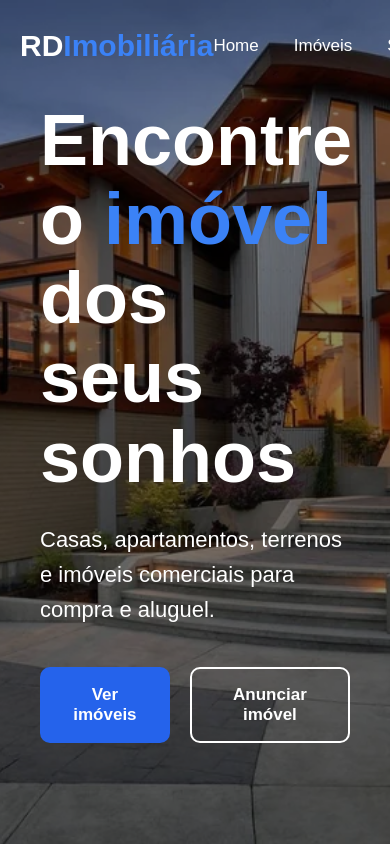
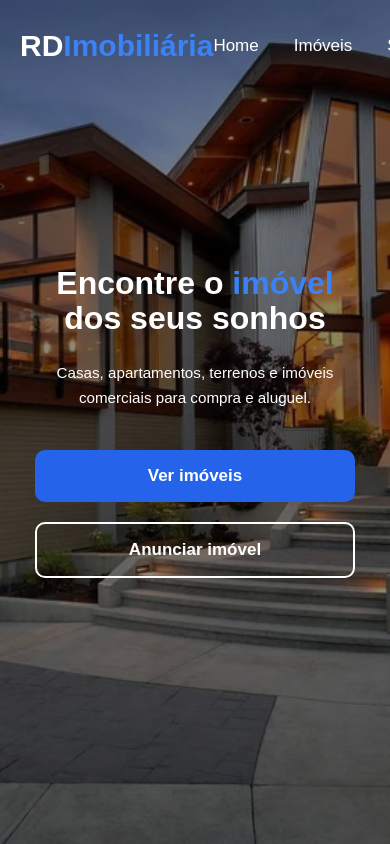
Before and after one commit to Domingos244/RD-imobi, a React (Vite) app: page / in a window 390 px wide. Shown: the top 844 px of the page. Built offline with nearby package versions, Linux system fonts and the light colour scheme.

Commit message:
responsivo

```diff
--- a/src/components/Hero/styles.css
+++ b/src/components/Hero/styles.css
@@ -1,6 +1,6 @@
 .hero {
   width: 100%;
-  height: 100vh;
+  min-height: 100vh;
 
   background: url("/img/dreamhouse.webp") center center / cover no-repeat;
 
@@ -22,17 +22,16 @@
 .hero-content {
   width: 100%;
   max-width: 1200px;
+  margin: 0 auto;
 
-  margin: 0 auto;
-  padding: 0 40px;
+  padding: 0 50px;
 
   color: #fff;
 }
 
 .hero h1 {
-  font-size: 72px;
+  font-size: 4.5rem;
   line-height: 1.1;
-
   max-width: 650px;
 
   margin-bottom: 25px;
@@ -46,7 +45,7 @@
 .hero p {
   max-width: 600px;
 
-  font-size: 22px;
+  font-size: 1.3rem;
   line-height: 1.6;
 
   margin-bottom: 40px;
@@ -59,22 +58,21 @@
 
 .btn-primary,
 .btn-secondary {
-  padding: 16px 32px;
-
-  border-radius: 10px;
+  padding: 16px 34px;
 
   font-size: 17px;
   font-weight: 600;
 
+  border-radius: 10px;
   cursor: pointer;
 
-  transition: 0.3s;
+  transition: .3s;
 }
 
 .btn-primary {
+  border: none;
   background: #2563eb;
   color: white;
-  border: none;
 }
 
 .btn-primary:hover {
@@ -82,12 +80,86 @@
 }
 
 .btn-secondary {
+  border: 2px solid white;
   background: transparent;
   color: white;
-  border: 2px solid white;
 }
 
 .btn-secondary:hover {
   background: white;
   color: #2563eb;
 }
+
+/* ========= Tablet ========= */
+
+@media (max-width: 992px) {
+
+  .hero-content {
+    padding: 0 30px;
+  }
+
+  .hero h1 {
+    font-size: 3.2rem;
+    max-width: 500px;
+  }
+
+  .hero p {
+    font-size: 1.1rem;
+    max-width: 450px;
+  }
+
+}
+
+/* ========= Celular ========= */
+
+@media (max-width: 768px) {
+
+  .hero {
+    text-align: center;
+    justify-content: center;
+  }
+
+  .overlay {
+    justify-content: center;
+  }
+
+  .hero-content {
+    padding: 0 20px;
+  }
+
+  .hero h1 {
+    font-size: 2.3rem;
+    max-width: 100%;
+  }
+
+  .hero p {
+    font-size: 1rem;
+    max-width: 100%;
+  }
+
+  .hero-buttons {
+    flex-direction: column;
+    align-items: center;
+  }
+
+  .btn-primary,
+  .btn-secondary {
+    width: 100%;
+    max-width: 320px;
+  }
+
+}
+
+/* ========= Celulares pequenos ========= */
+
+@media (max-width: 480px) {
+
+  .hero h1 {
+    font-size: 2rem;
+  }
+
+  .hero p {
+    font-size: .95rem;
+  }
+
+}
```
